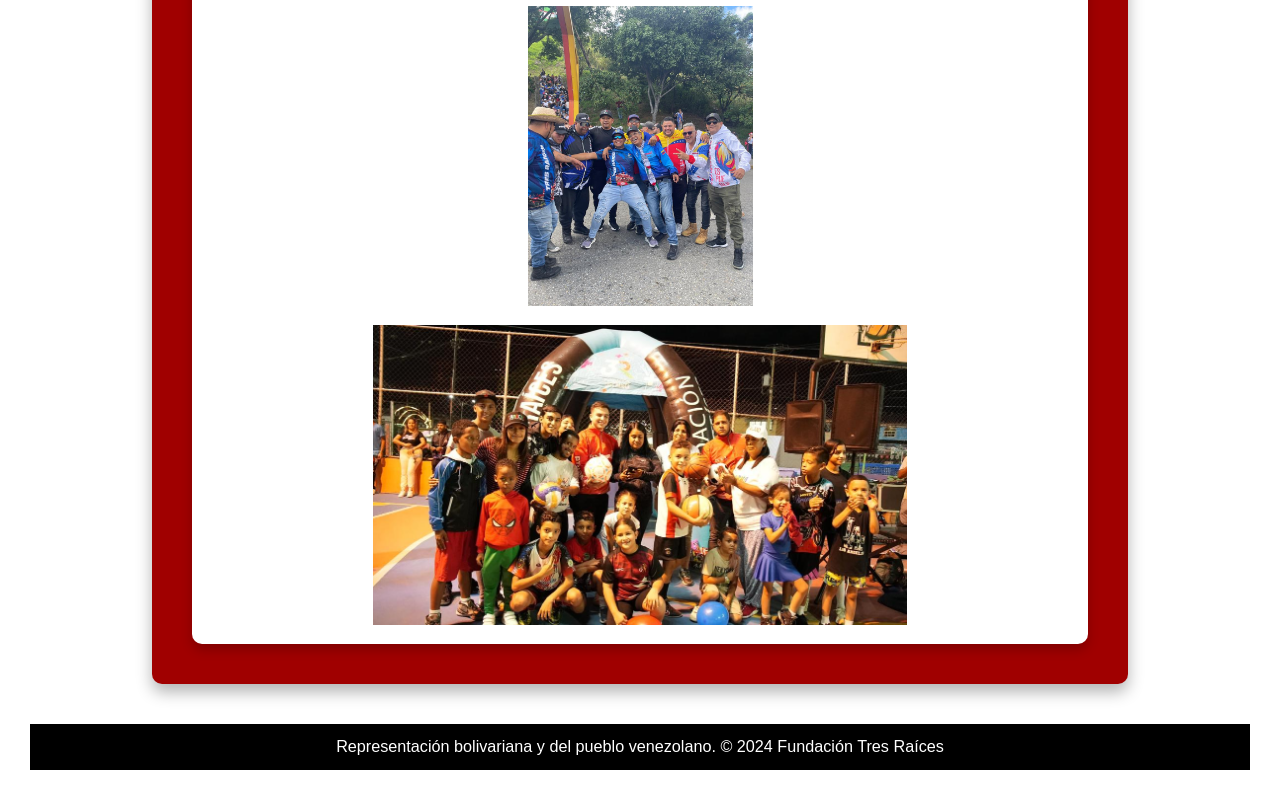
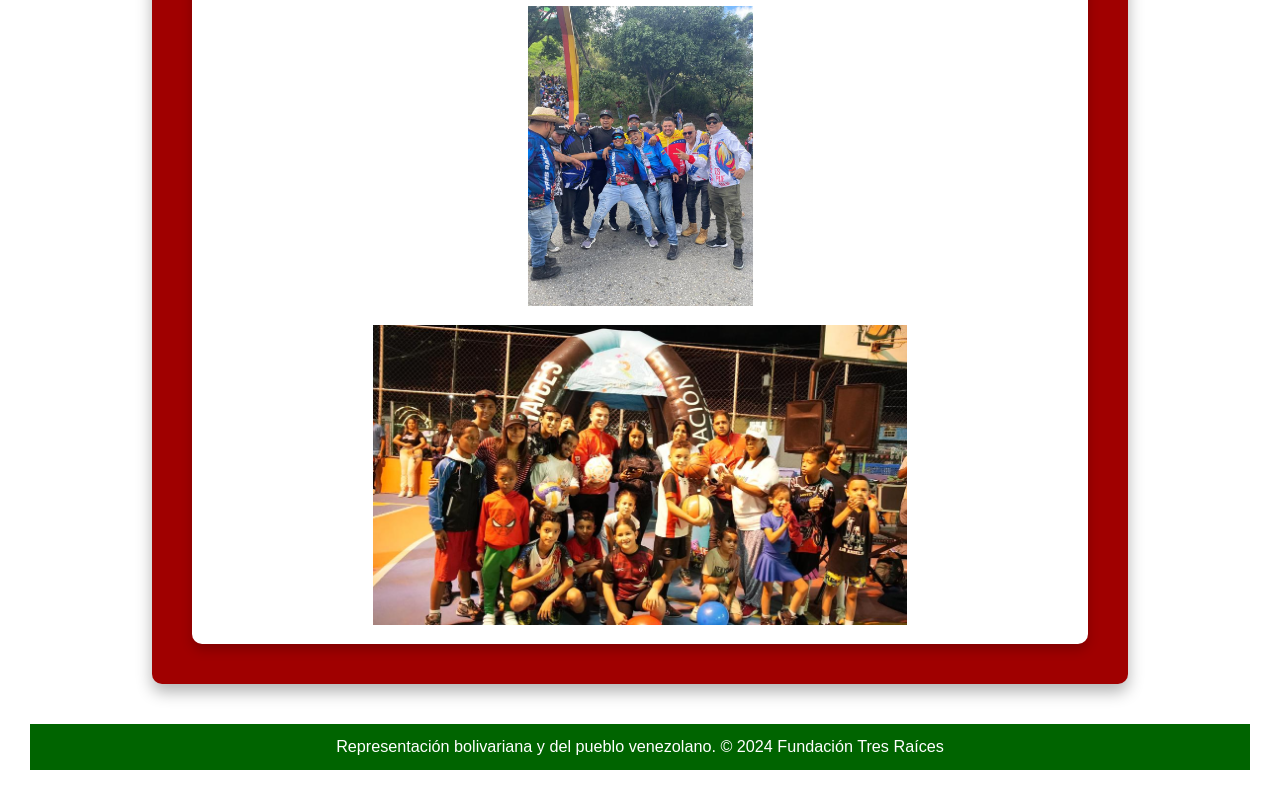
Before and after one commit to Fundacion3Raices/Web3R, a plain HTML site: page galeria.html in a window 1280 px wide. Shown: the part 654-1454 px from the top of the page. Drawn offline with nearby package versions, Linux system fonts and the light colour scheme; files that its build step writes are made by us from their sources.

Commit message:
Update galeria.html

```diff
--- a/galeria.html
+++ b/galeria.html
@@ -28,7 +28,7 @@
             <img data-aos="zoom-in" src="img/galeria/imagen3.jpg" alt="Imagen 3" style="width: 100%; max-height: 300px; object-fit: contain; border-radius: 10px;">
         </div>
     </main>
-    <footer style="background-color: #000; color: #fff; text-align: center; padding: 10px 0;">
+    <footer style="background-color: #006400; color: #fff; text-align: center; padding: 10px 0;">
         <p style="margin: 0;">Representación bolivariana y del pueblo venezolano. © 2024 Fundación Tres Raíces</p>
     </footer>
 
```
